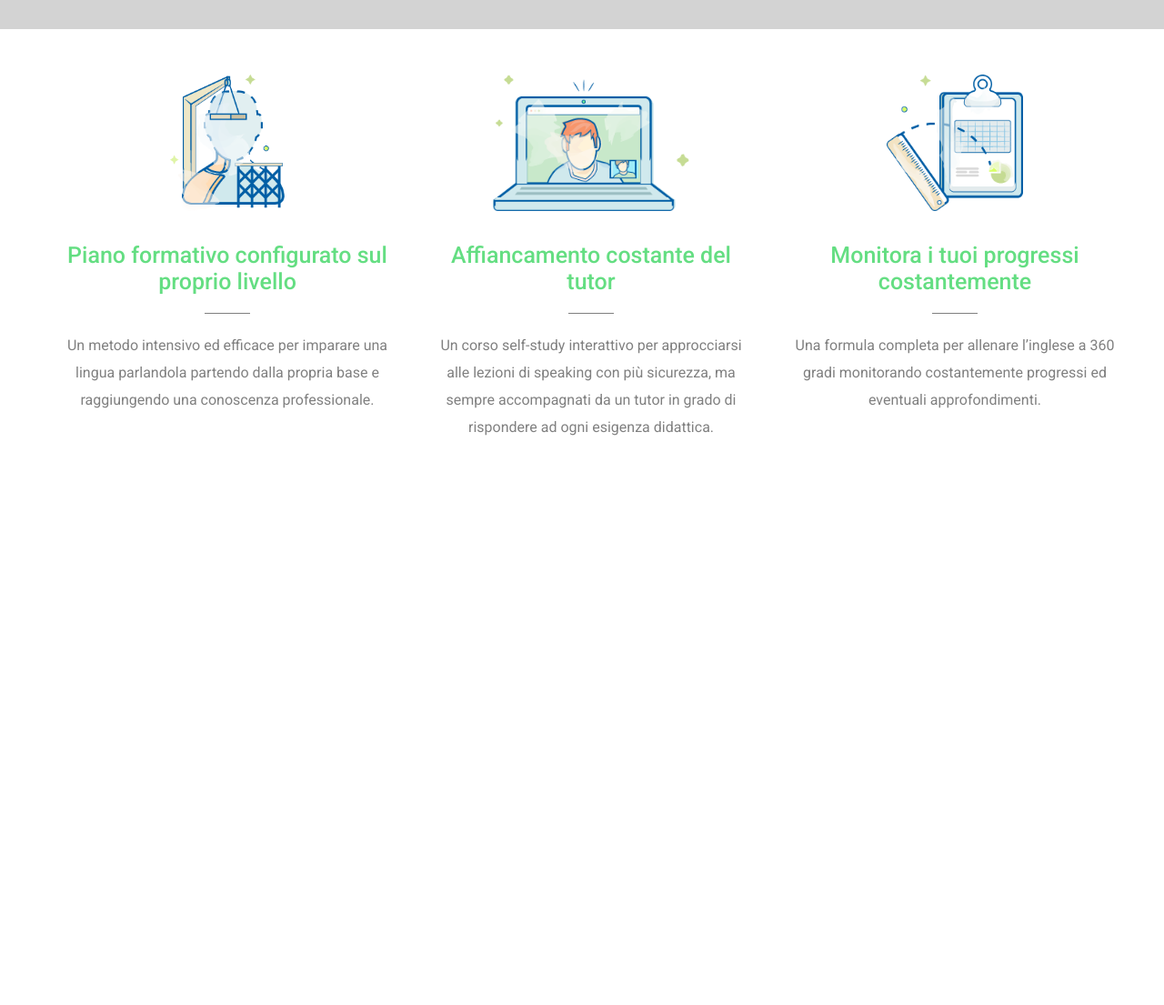
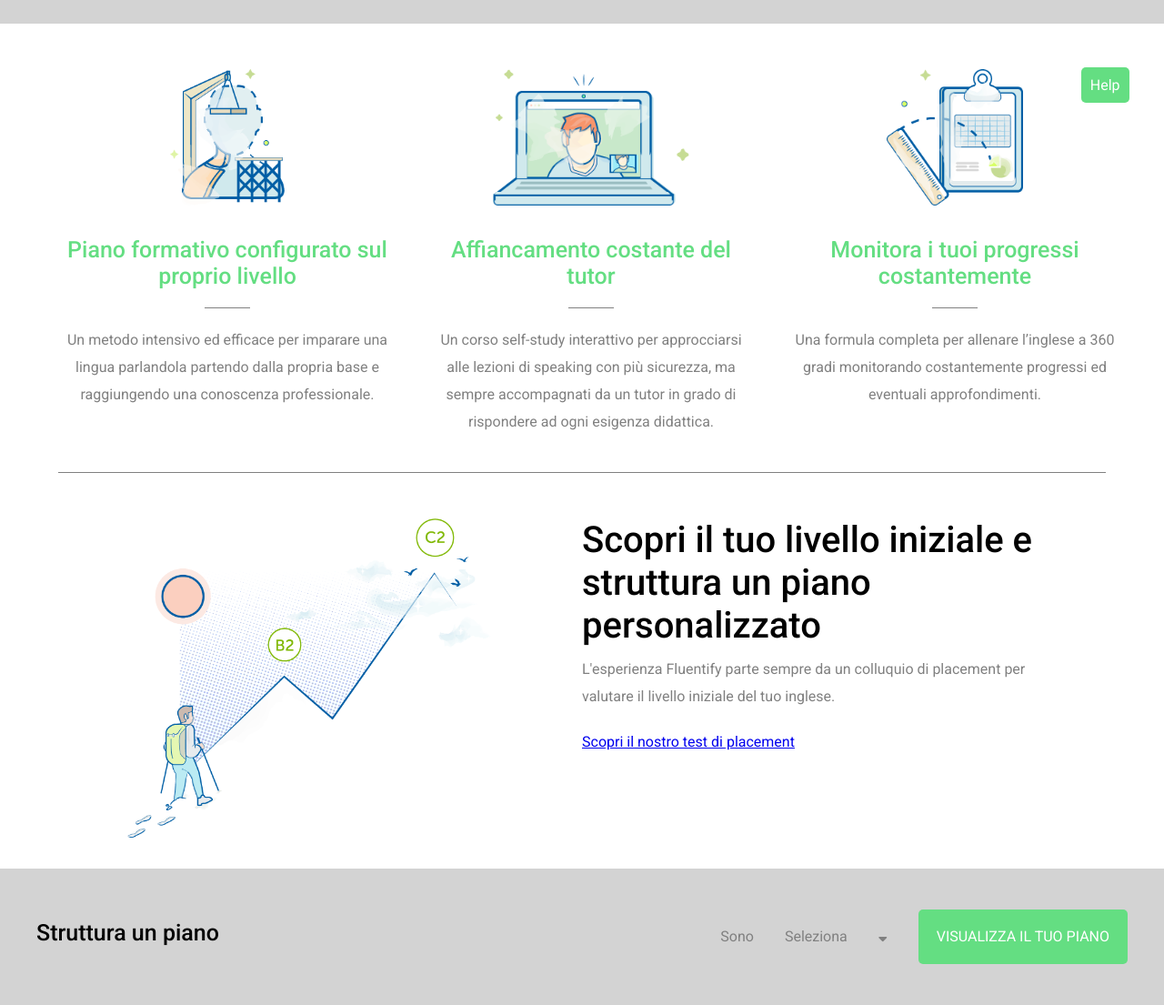
Before and after one commit to CristianGardosi/htmlcss-fluentify, a plain HTML site: page index.html in a window 1280 px wide. Shown: the part 673-1778 px from the top of the page at 91% size. Before the commit the page ends 1208 px from the top, so only its background shows below. Drawn offline with Linux system fonts and the light colour scheme.

Commit message:
PAGINA COMPLETA (codice da migliorare)

```diff
--- a/css/style.css
+++ b/css/style.css
@@ -13,6 +13,11 @@ body{
 .container{
   margin: auto;
   width: 1200px;
+}
+
+.container2{
+  margin: auto;
+  width: 1000px;
 }
 
 .w50{
@@ -33,6 +38,10 @@ body{
 
 .floatleft{
   float: left;
+}
+
+.floatright{
+  float: right;
 }
 
 /* menu inline */
@@ -63,6 +72,10 @@ body{
   padding: 10px;
 }
 
+.button:hover{
+  color: #64de82;
+}
+
 .button-green{
   background-color: #64de82;
   border: none;
@@ -74,10 +87,6 @@ body{
 
 .button-large{
   padding: 20px;
-}
-
-.button:hover{
-  color: black;
 }
 
 /* Tipography */
@@ -93,7 +102,7 @@ h3{
 }
 
 h2{
-  font-size: 30px;
+  font-size: 25px;
   color: black;
   margin-bottom: 10px;
 }
@@ -120,7 +129,7 @@ main p{
   background-size: 60%;
   background-position: bottom right;
 }
-
+/* Top navigation */
 .topnav{
   color: white;
   line-height: 80px;
@@ -134,6 +143,10 @@ main p{
   color: white;
 }
 
+.topnav li a:not(.button):hover{
+  color: #64de82;
+}
+/* Top nav left */
 .topnav-logo img{
   vertical-align: middle;
   width: 60%;
@@ -142,23 +155,16 @@ main p{
 .topnav .topnav-logo{
   width: 15%;
 }
-
+/* Top nav center */
 .topnav .topnav-center{
   width: 45%;
 }
-
-.topnav-center li a:hover{
-  color: #64de82;
-}
-
+/* Top nav right */
 .topnav .topnav-right{
   width: 40%;
   text-align: right;
 }
 
-.topnav-right li a:hover{
-  color: #64de82;
-}
 /* jumbotron */
 .jumbotron{
   position: relative;
@@ -179,7 +185,7 @@ main p{
 
 /* MAIN */
 
-/* Efficency */
+/* Efficency section (1/3) main */
 .efficency{
   padding: 35px;
   background-color: #d3d3d3;
@@ -188,7 +194,7 @@ main p{
 .efficency p{
   font-size: 18px;
 }
-/* Info */
+/* Info section (2/3 main) */
 .info{
   margin: 50px;
 }
@@ -212,9 +218,79 @@ main p{
   background: grey;
 }
 
+.info::after{
+  content: '';
+  display: block;
+  margin: 40px auto;
+  width: 90vw;
+  height: 1px;
+  background: grey;
+}
+  /* <!-- Plan section (3/3 main) --> */
+.plan{
+  margin-bottom: 30px;
+}
 
-/* <!-- Efficency (1/3 main) --> */
+.plan-left img{
+  width: 80%;
+}
 
-/* <!-- Info section (2/3 main) --> */
+.plan-right h2{
+  font-size: 40px;
+}
 
-  /* <!-- Plan section (3/3 main) --> */
+.link-placement{
+  margin-top: 25px;
+}
+
+/* FOOOTER */
+.footer-container{
+  background-color: #d3d3d3;
+}
+
+.footer-elements{
+  position: relative;
+  height: 150px;
+}
+
+.left-foot-elements{
+  position: absolute;
+  top:50%;
+  left:0;
+  transform: translateY(-50%);
+}
+
+.right-foot-elements{
+  position: absolute;
+  top:50%;
+  right:0;
+  transform: translateY(-50%);
+}
+.right-foot-elements span{
+  padding-right: 30px;
+  color: grey;
+}
+
+/* .right-foot-elements:after{
+  content: '';
+  display: block;
+  margin-left: 65px;
+  width:120px;
+  height: 1px;
+  background: grey;
+} */
+
+/* Help button */
+.help-button{
+  position: fixed;
+  bottom: 3%;
+  right: 3%;
+}
+
+.help-button a{
+  padding: 10px;
+  border-radius: 5px;
+  text-decoration: none;
+  color: white;
+  background-color: #64de82;
+}
--- a/index.html
+++ b/index.html
@@ -4,6 +4,7 @@
 
   <head>
     <meta charset="utf-8">
+    <link rel="stylesheet" href="  https://cdnjs.cloudflare.com/ajax/libs/font-awesome/5.14.0/css/all.min.css">
     <link href="https://fonts.googleapis.com/css2?family=Roboto:wght@400;500;700&display=swap" rel="stylesheet">
     <link rel="stylesheet" href="./css/style.css">
     <title>FLUENTIFY</title>
@@ -89,8 +90,43 @@
         </div>
       </section>
       <!-- Plan section (3/3 main) -->
+      <section class="plan">
+        <div class="container2 clearfix">
+          <div class="plan-left floatleft w50">
+            <img src="img/mountain.png" alt="Montagna plan">
+          </div>
+          <div class="plan-right floatleft w50">
+            <h2>Scopri il tuo livello iniziale e struttura un piano personalizzato</h2>
+            <p>L'esperienza Fluentify parte sempre da un colluquio di placement per valutare il livello iniziale del tuo inglese.</p>
+            <div class="link-placement">
+              <a href="#">Scopri il nostro test di placement</a>
+            </div>
+          </div>
+        </div>
+      </section>
+
     </main>
+
     <!-- FOOTER -->
+    <footer class="footer-container clearfix">
+      <div class="footer-elements container">
+        <div class="left-foot-elements floatleft">
+          <h2>Struttura un piano</h2>
+        </div>
+        <div class="right-foot-elements floatright">
+          <span>Sono</span>
+          <span>Seleziona</span>
+          <span><i class="fas fa-sort-down"></i></span>
+          <a class="button button-large button-green" href="#">Visualizza il tuo piano</a>
+        </div>
+      </div>
+    </footer>
+
+    <!-- Help botton (fixed) -->
+    <div class="help-button">
+        <a href="#">Help</a>
+    </div>
+
   </body>
 
 </html>
```
